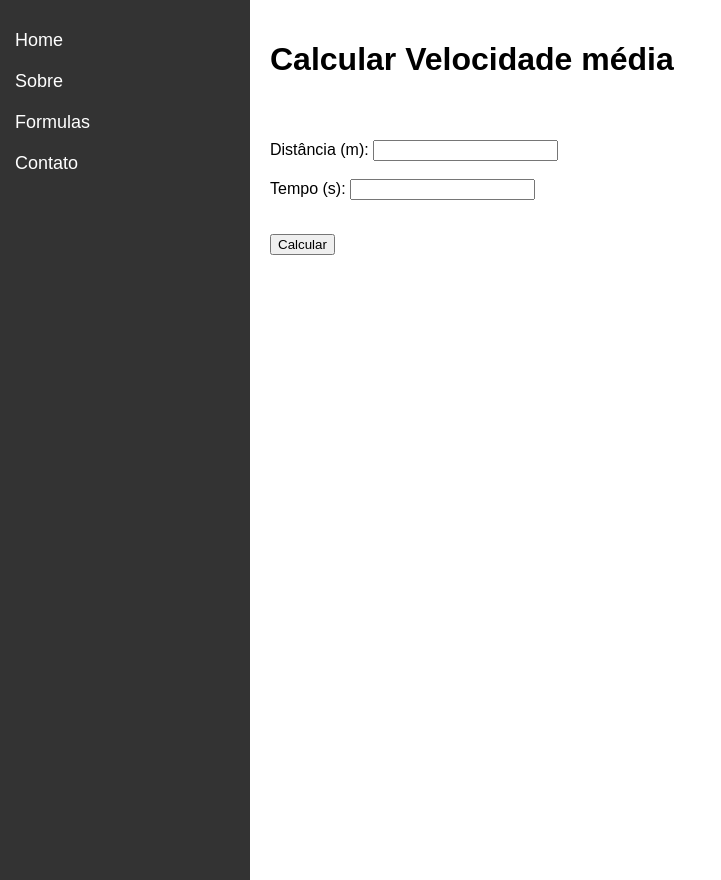
After one commit to GUI-tech1/Jesus-fiel, a Flask app: page /velocidademedia in a window 1280 px wide. The commit adds this page. Shown: the whole page, without its empty margins (0-721 px from the left). Run offline with Flask 3, Linux system fonts and the light colour scheme.

Commit message:
velocidade media

```diff
--- a/teste/rotas.py
+++ b/teste/rotas.py
@@ -18,10 +18,12 @@ def sobre():
 @app.route("/contato")
 def contato():
     return render_template("contato.html")
-@app.route("/mru")
-def mru():
-    return render_template("mru.html")
+
+
 #formulas
+@app.route("/velocidademedia")
+def velocidademedia():
+    return render_template("velocidademedia.html")
 @app.route("/densidade")
 def densidade():
     return render_template("densidade.html")
@@ -34,6 +36,9 @@ def bhaskara():
 @app.route("/2leinewton")
 def lei_newton2():
     return render_template("2leinewton.html")
+@app.route("/mru")
+def mru():
+    return render_template("mru.html")
 @app.route("/areatriangulo")
 def areatriangulo():
     return render_template("areatriangulo.html")
@@ -141,3 +146,12 @@ def cauculo_areatriangulo():
         return render_template("areatriangulo.html", areaT= "A área do triângulo é:" + str(area1))
     else:
         return render_template("areatriangulo.html", areaT= "Erro: Preencha os campos corretamente.")
+@app.route("/calculo_velocidademedia", methods=["POST"])
+def calculo_velocidademedia():
+    distancia = float(request.form.get("distancia"))
+    tempo = float(request.form.get("tempo"))
+    if distancia != 0 and tempo != 0:
+        velocidade_media = distancia / tempo
+        return render_template("velocidademedia.html", vmedia="Velocidade média: " + str(velocidade_media) + " m/s")
+    else:
+        return render_template("velocidademedia.html", vmedia="Erro: Preencha os campos corretamente.")
--- a/teste/templates/formulas.html
+++ b/teste/templates/formulas.html
@@ -24,6 +24,7 @@
         <input type="text" id="search" placeholder="Pesquisar...">
     </div>
     <div class="formulas">
+        <a href="/velocidademedia"> Velocidade média </a>
         <a href="/densidade">Densidade</a>
         <a href="/dilataçaolinear">Dilatação linear</a>
         <a href="/bhaskara">Bhaskara</a>
--- /dev/null
+++ b/teste/templates/velocidademedia.html
@@ -0,0 +1,36 @@
+<!DOCTYPE html>
+<html lang="pt-br">
+<head>
+    <meta charset="UTF-8">
+    <meta name="viewport" content="width=device-width, initial-scale=1.0">
+    <title>Velocidade média</title>
+    <link rel="stylesheet" href="{{ url_for( 'static',filename='style.css')}}">
+</head>
+<body>
+    <div class="sidebar" id="sidebar">
+        <a href="/">Home</a>
+        <a href="#">Sobre</a>
+        <a href="/formulas">Formulas</a>
+        <a href="#">Contato</a>
+    </div>
+
+    <div class="main-content" id="mainContent">
+        <h1>Calcular Velocidade média</h1>
+    </div>
+ <!--
+    o <br> é para quebrar linha, ou seja ele vai quebrar a linha entre os inputs fazendo com que fique
+    um abaixo do outro
+ -->
+    <form class=calculo1 action="/calculo_velocidademedia" method="post">
+        <label for="distancia">Distância (m):</label>
+        <input type="number" name="distancia" step="any" required>
+        <br><br>
+        <label for="tempo">Tempo (s):</label>
+        <input type="number" name="tempo" step="any" required>
+        <br><br>
+        <p>{{vmedia}}</p>
+        <button>Calcular</button>
+    </form>
+
+</body>
+</html>
```
